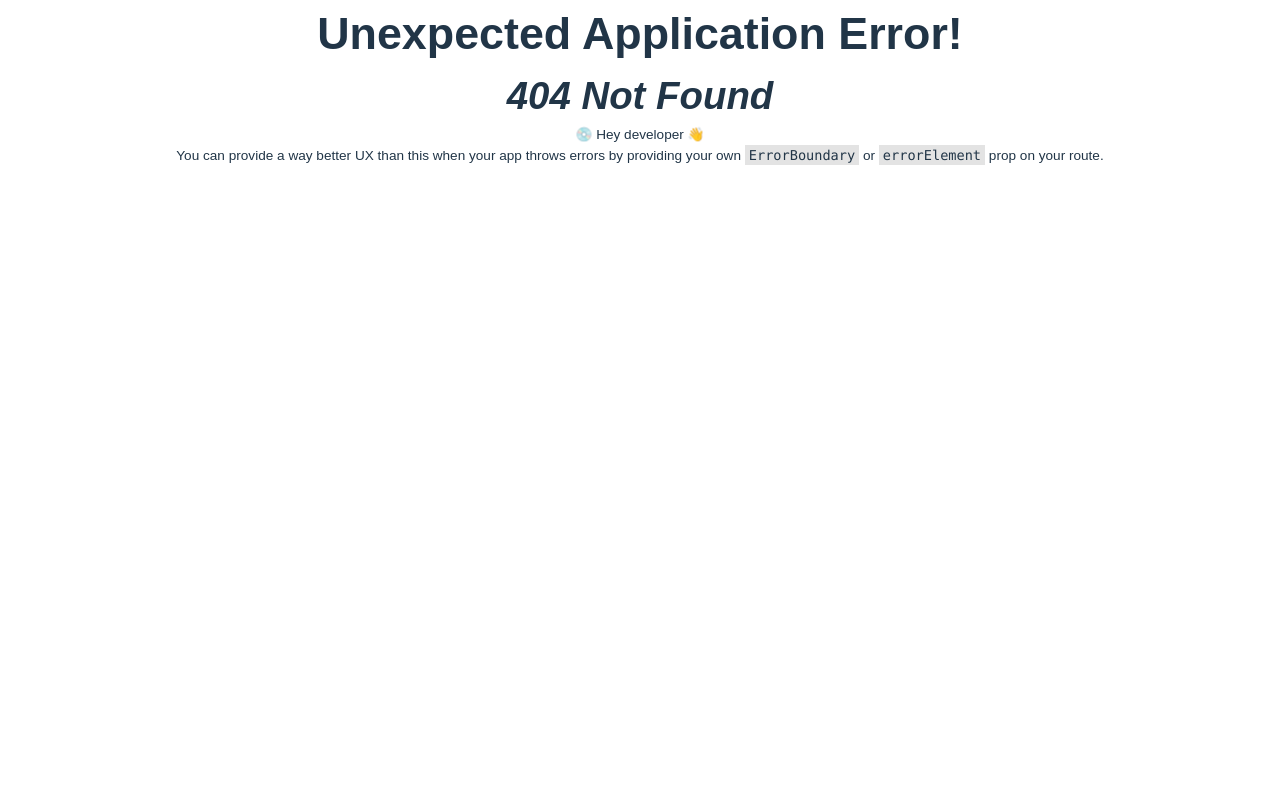
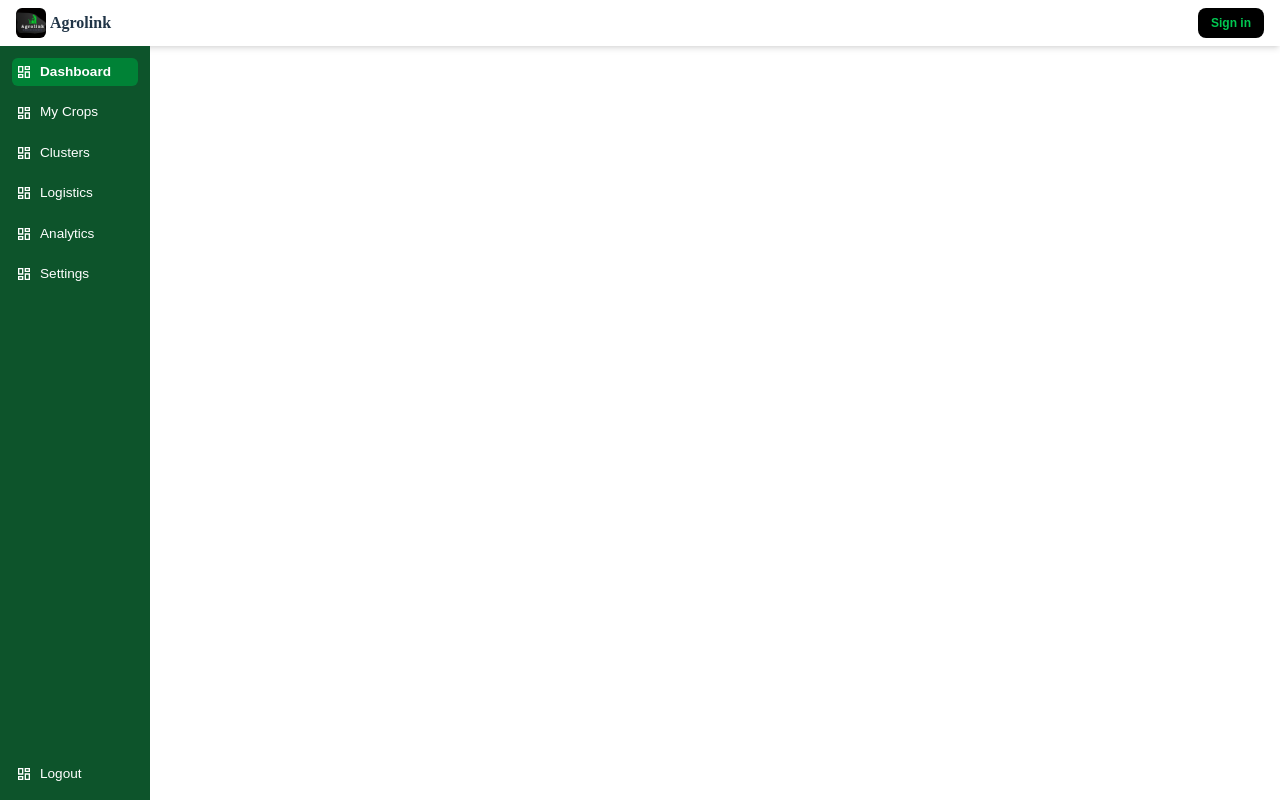
Before and after one commit to Medstacks/Frontend-, a React (Vite) app: page /dashboard in a window 1280 px wide. Before the commit this address had no page. Built offline with nearby package versions, Linux system fonts and the light colour scheme.

Commit message:
[auths] feat: dashboard: added the side bar on md screens

```diff
--- a/src/App.tsx
+++ b/src/App.tsx
@@ -8,7 +8,7 @@ export default function App() {
     createRoutesFromElements(
       <Route>
         <Route element={<Homepage />} path='/' />
-        <Route element={<Dashboard/>} path='/dashbooard' />
+        <Route element={<Dashboard/>} path='/dashboard' />
       </Route>
     )
   )
--- a/src/components/commons/navbar.tsx
+++ b/src/components/commons/navbar.tsx
@@ -1,11 +1,19 @@
-import "../../App.css"
+import "../../App.css";
 import { useAuth } from "../../hooks/authContext";
-import { useState } from 'react';
+import { useEffect, useState } from 'react';
 import AuthModal from "../home/authModal";
-
+import { IoNotificationsOutline } from 'react-icons/io5';
+import type { User } from "../../types";
 export default function Navbar() {
-    const { isAuthenticated, logout } = useAuth();
+    const { isAuthenticated, logout, login, user } = useAuth();
     const [isShowingModal, showingModal] = useState<boolean>(false)
+    useEffect(() => {
+        const email = localStorage.getItem('email');
+        if (email) {
+            const userData: User = { name: email, role: 'farmer' };
+            login(userData);
+        }
+    }, []);
     function handleAuth() {
         if (isAuthenticated) {
             logout();
@@ -14,14 +22,27 @@ export default function Navbar() {
         showingModal(true)
     }
     return (
-        <nav className={'flex justify-between items-center px-2 md:px-4 py-2'}>
+        <nav className={'flex justify-between items-center px-2 md:px-4 py-2 shadow-md'}>
             <article className="w-auto max-w-[150px] text-nowrap h-[30px] flex gap-1 justify-center items-center cursor-pointer">
                 <img src="/favicons/favicon.svg" loading="lazy" alt="logo" className={'object-contain w-full h-full'} />
-                <h6 style={{fontWeight:'600',fontFamily:'Admiral, san-serif'}}>Agrolink</h6>
+                <h6 style={{ fontWeight: '600', fontFamily: 'Admiral, san-serif' }}>Agrolink</h6>
             </article>
-            <button onClick={handleAuth} className='text-nowrap text-[#ffffff]'>{isAuthenticated ? "Log out" : 'Sign in'}</button>
+            {!isAuthenticated && (
+                <button onClick={handleAuth} className="text-nowrap text-[#ffffff]">
+                    Sign in
+                </button>
+            )}
+
+            {isAuthenticated && (
+                <section className='flex gap-2 items-center'>
+                    <div className='p-2 bg-gray-200 rounded-[50%] cursor-pointer hover:bg-gray-300 transition transform duration-300'>
+                        <IoNotificationsOutline size={15}/>
+                    </div>
+                    <p className="p-2 bg-gray-200 rounded-[50%] font-bold" style={{fontSize:'0.7rem'}}>{user?.name.substring(0,2)}</p>
+                </section>
+            )}
             {
-                isShowingModal && <AuthModal onClose={() => {showingModal(!isShowingModal)}}/>
+                isShowingModal && <AuthModal onClose={() => { showingModal(!isShowingModal) }} />
             }
         </nav>
     )
--- a/src/components/dashboard/index.tsx
+++ b/src/components/dashboard/index.tsx
@@ -1,8 +1,77 @@
+import { useState } from "react";
+import Navbar from "../commons/navbar";
+import { MdOutlineDashboard } from "react-icons/md";
 
 export default function Dashboard() {
+    const [currentIndex, setCurrentIndex] = useState<number>(0)
+    const RightPanel = () => {
+        const menus = [
+            {
+                text: 'Dashboard',
+                icon: <MdOutlineDashboard />
+            },{
+                text: 'My Crops',
+                icon: <MdOutlineDashboard />
+            },{
+                text: 'Clusters',
+                icon: <MdOutlineDashboard />
+            },{
+                text: 'Logistics',
+                icon: <MdOutlineDashboard />
+            },{
+                text: 'Analytics',
+                icon: <MdOutlineDashboard />
+            },{
+                text: 'Settings',
+                icon: <MdOutlineDashboard />
+            },{
+                text: 'Logout',
+                icon: <MdOutlineDashboard />
+            },
+        ]
+        const lastItem = menus.slice(-1);
+        return (
+            <aside className='md:flex flex-col h-full hidden bg-green-900 p-3 w-[150px] justify-between'>
+                <div className='flex flex-col gap-3'>
+                    {menus.slice(0,-1).map((data, index) => (
+                        <article
+                            key={index}
+                            onClick={() => { setCurrentIndex(index) }}
+                            className={`${index === currentIndex ? 'bg-green-700 rounded-md font-bold' : ''}
+                            items-center py-1 px-1 cursor-pointer text-white flex gap-2 w-full`}>
+                            {data.icon}
+                            <p>{data.text}</p>
+                        </article>
+                    ))}
+                </div>
+                {lastItem.map((data, index) => (
+                    <article
+                        key={index}
+                        onClick={() => { setCurrentIndex(menus.length-1) }}
+                        className={`${menus.length-1 === currentIndex ? 'bg-green-700 rounded-md font-bold' : ''}
+                        items-center py-1 px-1 cursor-pointer text-white flex gap-2 w-full`}>
+                        {data.icon}
+                        <p>{data.text}</p>
+                    </article>
+                ))}
+            </aside>
+        )
+    }
+    const LeftPanel = () => {
+        return (
+            <>
+
+            </>
+        )
+    }
+
   return (
-      <div>
-
+      <div className='flex flex-col h-screen'>
+          <Navbar />
+          <main className='flex flex-1'>
+              <RightPanel />
+              <LeftPanel />
+          </main>
       </div>
   )
 }
--- a/src/components/home/authModal.tsx
+++ b/src/components/home/authModal.tsx
@@ -2,10 +2,13 @@ import { useEffect, useState } from "react";
 import { MdClose } from "react-icons/md";
 import '../../App.css'
 import { useNavigate } from "react-router-dom";
+import { useAuth } from "../../hooks/authContext";
 
 export default function AuthModal({ onClose }: { onClose: () => void }) {
     const navigate = useNavigate()
-    const [isSigningIn, setSignIn] = useState<boolean>(false);
+    const { isAuthenticated, login } = useAuth()
+    const [email, setEmail] = useState<string>('')
+    const [isSigningIn, setSignIn] = useState<boolean>(isAuthenticated);
     function toggleSignUp() {
         setSignIn(!isSigningIn)
     }
@@ -28,12 +31,15 @@ export default function AuthModal({ onClose }: { onClose: () => void }) {
                 </section>
                 <section className='sectionBody'>
                     <form>
-                        <input type="text" placeholder="email" />
+                        <input type="text" placeholder="email" value={email} onChange={(e)=>setEmail(e.target.value)}/>
                         <input type="password" placeholder="password" />
                         <input type="password" placeholder="Confirm password" className={`${isSigningIn?'hidden':''}`} />
                         <div className='flex w-full py-[10px] justify-center items-center'>
                             <button
-                                onClick={function(){navigate('/dashboard') }}
+                                onClick={function () {
+                                    login()
+                                    navigate('/dashboard')
+                                }}
                                 style={{ color: 'white' }} className="w-[100px] h-[10px]">Sign {!isSigningIn ? 'Up' : 'In'}</button>
                         </div>
                         <section className='w-full flex gap-[5px] justify-center items-center '>
--- a/src/hooks/authProvider.tsx
+++ b/src/hooks/authProvider.tsx
@@ -1,21 +1,31 @@
 import type { ReactNode } from 'react';
-import { useState } from 'react';
+import { useEffect, useState } from 'react';
 import { AuthContext } from './authContext';
 import type { User } from '../types';
 
 export const AuthProvider = ({ children }: { children: ReactNode }) => {
   const [user, setUser] = useState<User | null>(null);
 
+  useEffect(() => {
+    const storedUser = localStorage.getItem('authUser');
+    if (storedUser) {
+      setUser(JSON.parse(storedUser));
+    }
+  }, []);
+
   const login = (userData: User) => {
+    localStorage.setItem('authUser', JSON.stringify(userData));
     setUser(userData);
   };
 
   const logout = () => {
+    localStorage.removeItem('authUser');
     setUser(null);
   };
 
+
   return (
-    <AuthContext.Provider value={{ user, login, logout, isAuthenticated: !!user }}>
+    <AuthContext.Provider value={{ user, login, logout, isAuthenticated: !!user && !!user.name }}>
       {children}
     </AuthContext.Provider>
   );
--- /dev/null
+++ b/src/hooks/notificationContext.tsx
@@ -0,0 +1,10 @@
+import { createContext, useContext } from "react";
+import type { NotificationContextType } from "../types";
+
+export const NotificationContext = createContext<NotificationContextType | undefined>(undefined);
+
+export const useNotificationContext=()=> {
+    const context = useContext(NotificationContext);
+    if (!context) throw new Error('useNotificationContext must be used within a NotificationProvider');
+    return context;
+}
--- /dev/null
+++ b/src/hooks/notificationProvider.tsx
@@ -0,0 +1,25 @@
+import { useState, type ReactNode } from "react";
+import { NotificationContext } from "./notificationContext";
+import { Notification } from "../types";
+
+export default function NotificationProvider({ children }: { children: ReactNode }) {
+    const [notifications, setNotifications] = useState<Notification[]>([]);
+
+    const addNotification = (notification: Notification) => {
+        setNotifications((prev) => [...prev, notification]);
+    };
+
+    const readNotification = (id: number) => {
+        setNotifications((prev) =>
+            prev.map((notification) =>
+                notification.id === id ? { ...notification, isRead: true } : notification
+            )
+        );
+    };
+
+    return (
+        <NotificationContext.Provider value={{ notifications, addNotification, readNotification }}>
+            {children}
+        </NotificationContext.Provider>
+    );
+}
--- a/src/types/index.ts
+++ b/src/types/index.ts
@@ -15,3 +15,14 @@ export type SupportCardProps = {
   title: string;
   text: string;
 };
+export interface Notification {
+  isRead: boolean,
+  text: string,
+  date: string,
+  id:number
+}
+export interface NotificationContextType {
+  notifications: Notification[],
+  addNotification: (notification:Notification) => void,
+  readNotification: (id:number)=>void
+}
```
